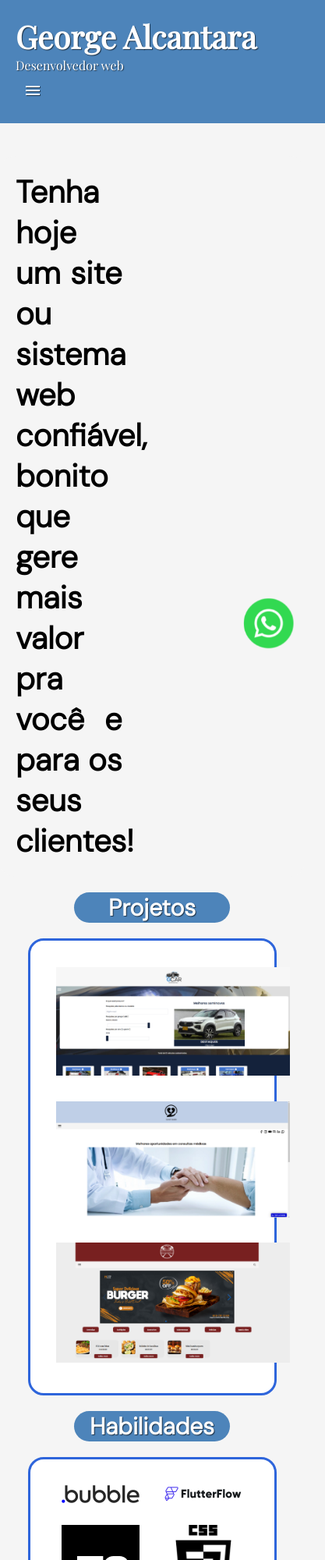
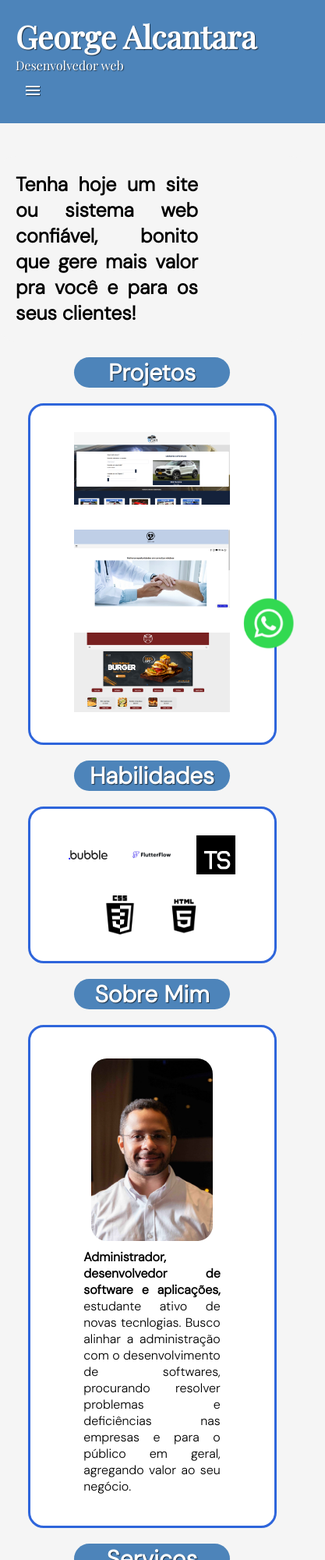
Before and after one commit to gva19601990/georgealcantaradev, a plain HTML site: page index.html in a window 390 px wide. Shown: the top 2000 px of the page at 78% size, 417 px wide, since content can reach past the window. Drawn offline with nearby package versions, Linux system fonts and the light colour scheme.

Commit message:
Add files via upload

```diff
--- a/css/mediaquery.css
+++ b/css/mediaquery.css
@@ -5,3 +5,14 @@
     menu {display: block;}
     menu li {display:inline-block}
 }
+@media screen and (max-width: 800px) {
+    #div1 h2 {width: 60vw;font-size: 30px;text-align: justify;}
+    #divSobremimint {width: 45vw;border-style: none;}
+    #divSobremimint img {width: 40vw;display: block;margin: auto;margin-bottom: 10px;border-radius: 20px;}
+}
+
+@media screen and (max-width: 550px) {
+    #div1 h2 {width: 60vw;font-size: 25px;text-align: justify;}
+    #divProjetos img {width: 200px;}
+    #divHabilidades img{width: 50px;}
+}
--- a/index.html
+++ b/index.html
@@ -19,7 +19,6 @@
                 <li><a href="#divProjetos">Projetos</a></li>
                 <li><a href="#divHabilidades">Habilidades</a></li>
                 <li><a href="#divServicos">Serviços</a></li>
-                <li><a href="#contatos">Contato</a></li>
             </ul>
         </menu>
     </header>
```
